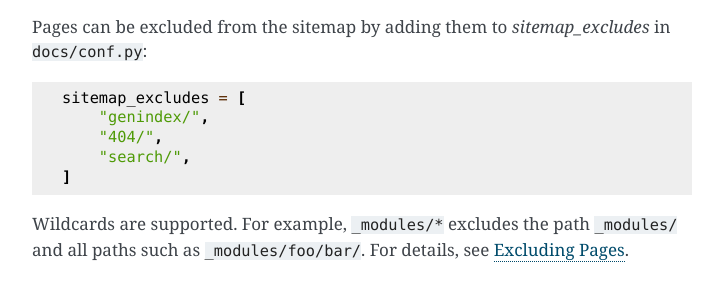
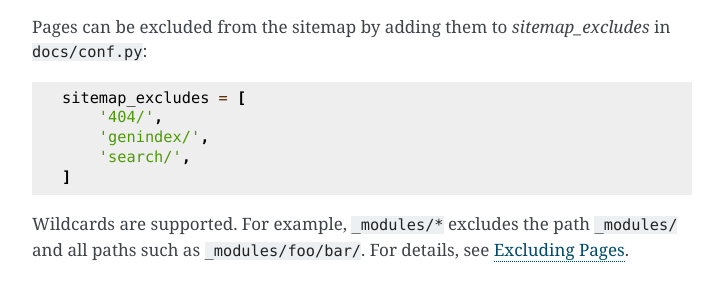
Before and after one commit to canonical/sphinx-docs-starter-pack, a Sphinx documentation site: the page built from docs/how-to/set-up-sitemaps.rst, in a window 1280 px wide and 900 px high, scrolled down 1937 px. Shown: the part 152-452 px from the top of the window, without its empty margins (388-1111 px from the left). Built offline with Sphinx 7.4.7, drawn with Linux system fonts in a browser that asks for light colours; pages that are not in the unit, such as notebooks, are missing from menus.

Commit message:
use consistent wording and formatting

```diff
--- a/docs/conf.py
+++ b/docs/conf.py
@@ -200,7 +200,7 @@ sitemap_excludes = [
     'search/',
 ]
 
-# TODO: Add more pages to sitemap_excludes if needed. You can use wildcards.
+# TODO: Add more pages to sitemap_excludes if needed. Wildcards are supported.
 #       For example, to exclude module pages generated by autodoc, add '_modules/*'.
 
 #######################
--- a/docs/how-to/set-up-sitemaps.rst
+++ b/docs/how-to/set-up-sitemaps.rst
@@ -105,9 +105,9 @@ Exclude pages
 Pages can be excluded from the sitemap by adding them to `sitemap_excludes` in :file:`docs/conf.py`::
 
     sitemap_excludes = [
-        "genindex/",
-        "404/",
-        "search/",
+        '404/',
+        'genindex/',
+        'search/',
     ]
 
 Wildcards are supported. For example, ``_modules/*`` excludes the path ``_modules/`` and all paths such as ``_modules/foo/bar/``. For details, see `Excluding Pages <https://sphinx-sitemap.readthedocs.io/en/latest/advanced-configuration.html#excluding-pages>`_.
```
